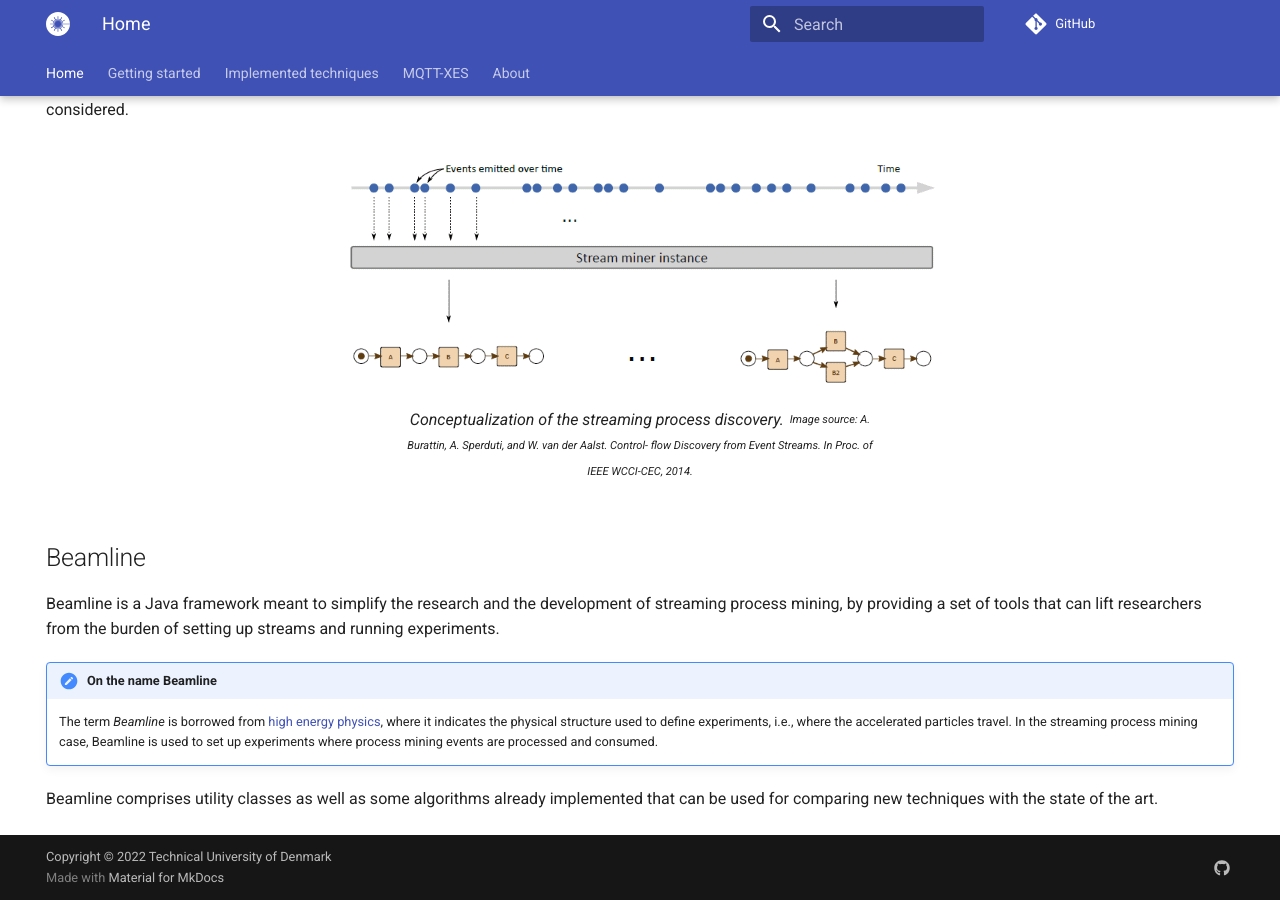
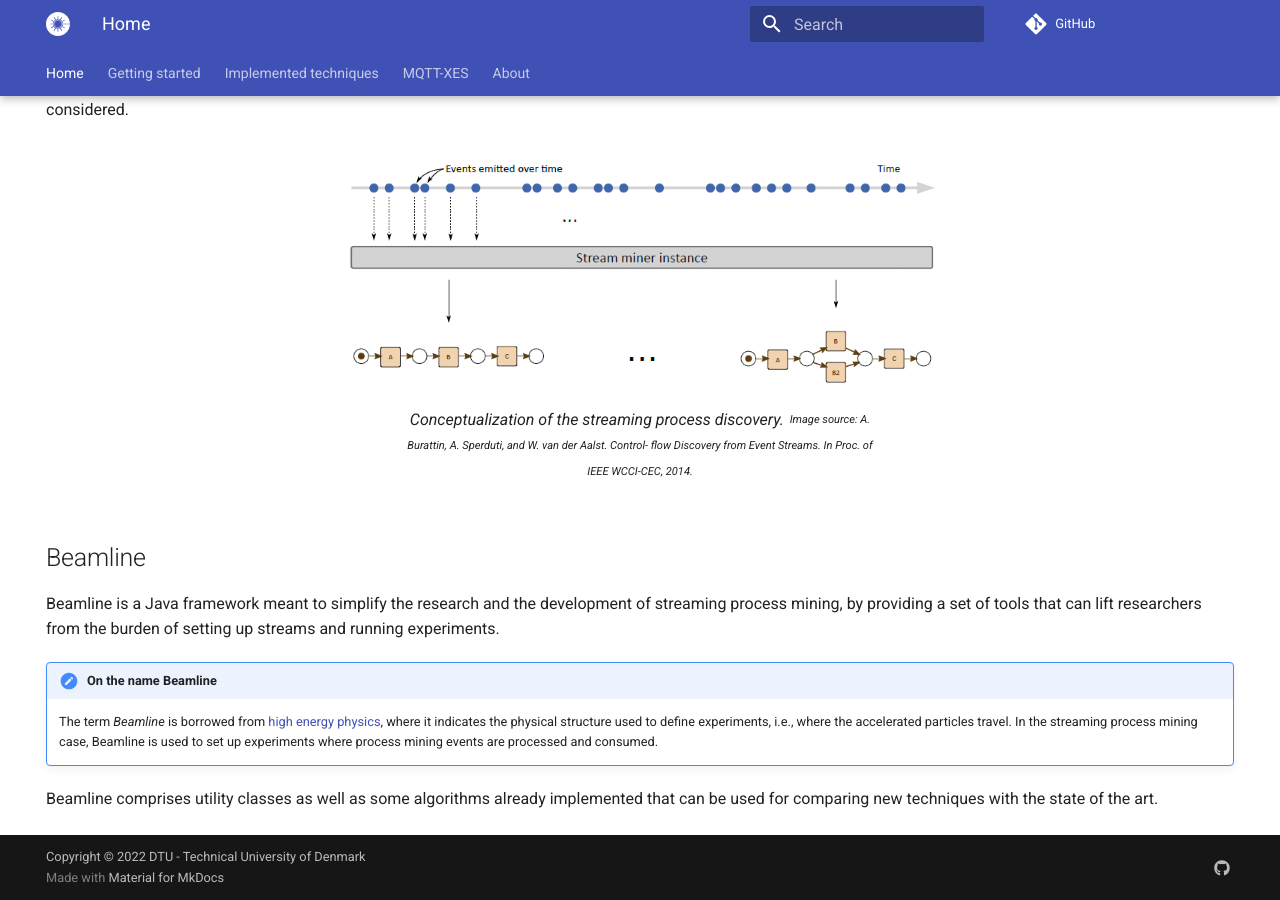
Before and after one commit to beamline/docs, an MkDocs documentation site: the page built from docs/index.md, in a window 1280 px wide and 900 px high, scrolled down 567 px. Built offline with MkDocs 1.6.1 and Material for MkDocs 9.7.7, drawn with Linux system fonts in a browser that asks for light colours; comment, search, counter and statistics services are not loaded.

Commit message:
Update mkdocs.yml

```diff
--- a/mkdocs.yml
+++ b/mkdocs.yml
@@ -39,7 +39,7 @@ markdown_extensions:
   - attr_list
   - md_in_html
 
-copyright: Copyright &copy; 2022 Technical University of Denmark
+copyright: Copyright &copy; 2022 DTU - Technical University of Denmark
 extra:
   social:
     - icon: fontawesome/brands/github
```
